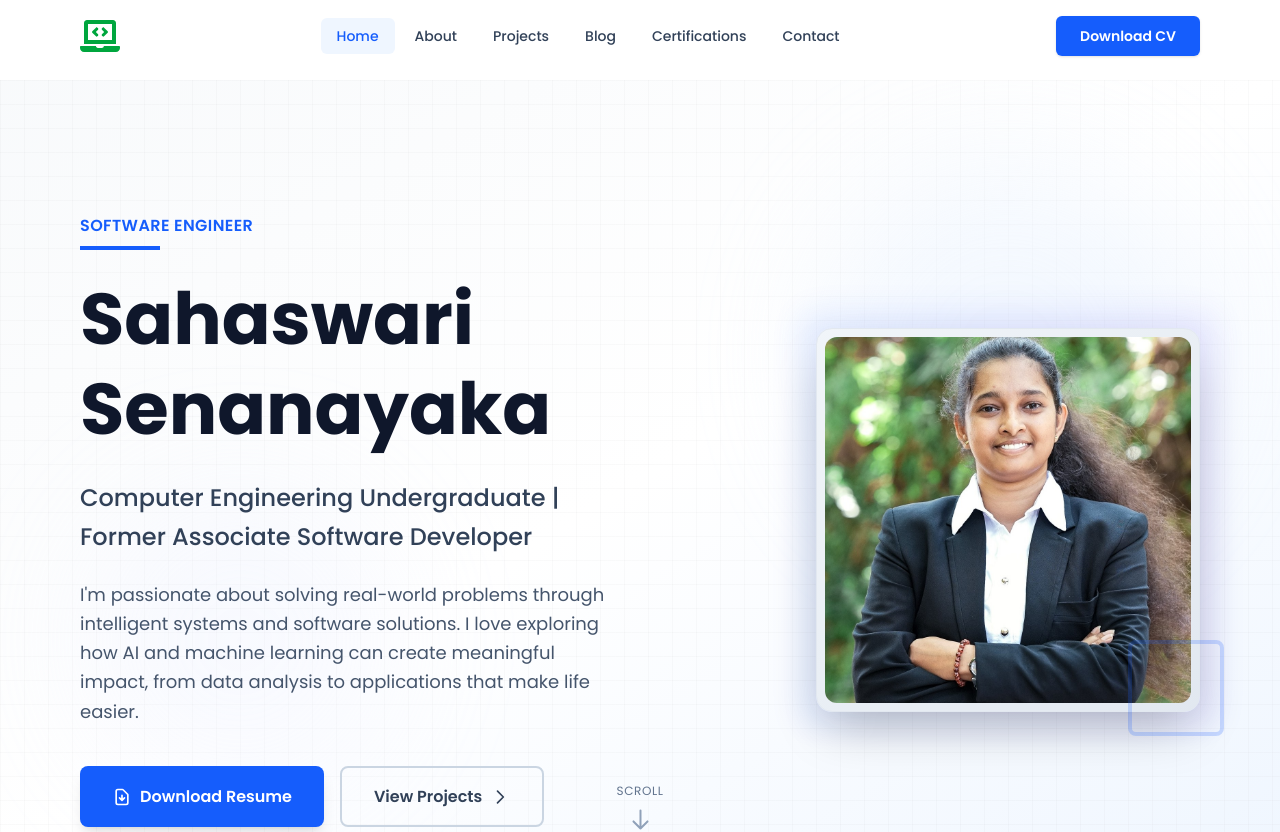
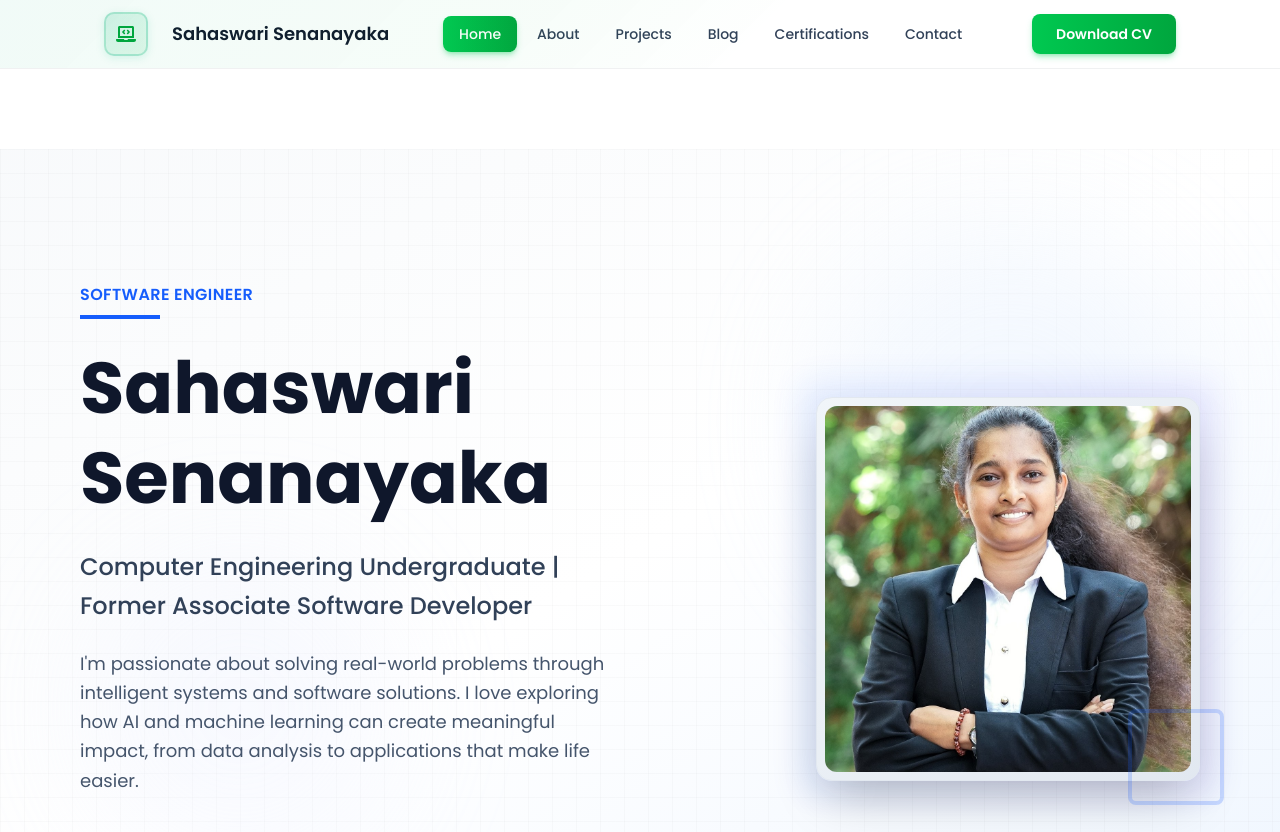
Before and after one commit to Sahaswari/my-portfolio-website, a React (Vite) app: page / in a window 1280 px wide. Shown: the top 832 px of the page. Built offline with nearby package versions, Linux system fonts and the light colour scheme.

Commit message:
Arrage the header

```diff
--- a/src/components/Header.tsx
+++ b/src/components/Header.tsx
@@ -36,22 +36,24 @@ export default function Header() {
 
   return (
     <header
-      className={`fixed top-0 left-0 right-0 z-50 transition-all duration-300 ${
-        isScrolled
-          ? "bg-white shadow-md py-3"
-          : "bg-white/95 backdrop-blur-sm py-4"
-      }`}
+      className={`site-header w-full backdrop-blur-sm ${isScrolled ? "scrolled" : ""}`}
+      role="banner"
     >
       <nav className="container mx-auto px-6 md:px-20">
-        <div className="flex items-center justify-between">
+        <div className="max-w-7xl mx-auto px-6 py-3 flex items-center justify-between">
           {/* Logo */}
           <Link
             to="/"
-            className="text-2xl font-bold text-slate-900 hover:text-blue-600 transition-colors duration-200"
+            className="flex items-center gap-3 text-lg font-semibold text-slate-900 hover:text-green-600 transition-colors duration-200 group"
             aria-label="Home"
           >
-              <FaLaptopCode className="text-green-600 w-10 h-10" aria-hidden="true" />
-            {/* <span className="text-blue-600">SS</span> */}
+            <div className="flex items-center" aria-hidden="true">
+              {/* Accent box with centered icon inside */}
+              <span className="site-logo-accent flex items-center justify-center">
+                <FaLaptopCode className="text-green-600 w-5 h-5 group-hover:scale-110 transition-transform duration-200" />
+              </span>
+            </div>
+            <span className="text-slate-900 group-hover:text-green-600 transition-colors duration-200">Sahaswari Senanayaka</span>
           </Link>
 
           {/* Desktop Navigation */}
@@ -60,10 +62,10 @@ export default function Header() {
               <li key={link.path}>
                 <Link
                   to={link.path}
-                  className={`px-4 py-2 text-sm font-medium rounded-md transition-all duration-200 ${
+                  className={`px-4 py-2 text-sm font-medium rounded-lg transition-all duration-200 ${
                     isActive(link.path)
-                      ? "text-blue-600 bg-blue-50"
-                      : "text-slate-700 hover:text-blue-600 hover:bg-slate-50"
+                      ? "text-white bg-gradient-to-r from-green-500 to-green-600 shadow-md shadow-green-500/30"
+                      : "text-slate-700 hover:text-green-600 hover:bg-green-50/80"
                   }`}
                 >
                   {link.name}
@@ -77,7 +79,7 @@ export default function Header() {
             <a
               href="/resume.pdf"
               download
-              className="px-6 py-2.5 bg-blue-600 text-white text-sm font-semibold rounded-md shadow-sm hover:bg-blue-700 hover:shadow-md transform hover:-translate-y-0.5 transition-all duration-200"
+              className="px-6 py-2.5 bg-gradient-to-r from-green-500 to-green-600 text-white text-sm font-semibold rounded-lg shadow-md shadow-green-500/30 hover:from-green-600 hover:to-green-700 hover:shadow-lg hover:shadow-green-600/40 transform hover:-translate-y-0.5 transition-all duration-200"
             >
               Download CV
             </a>
@@ -86,7 +88,7 @@ export default function Header() {
           {/* Mobile Menu Button */}
           <button
             onClick={() => setIsMobileMenuOpen(!isMobileMenuOpen)}
-            className="md:hidden text-2xl text-slate-700 hover:text-blue-600 transition-colors"
+            className="md:hidden text-2xl text-slate-700 hover:text-green-600 transition-colors"
             aria-label="Toggle menu"
           >
             {isMobileMenuOpen ? <FaTimes /> : <FaBars />}
@@ -95,7 +97,7 @@ export default function Header() {
 
         {/* Mobile Menu */}
         {isMobileMenuOpen && (
-          <div className="md:hidden absolute top-full left-0 right-0 bg-white shadow-2xl py-6 px-6 border-t border-blue-100 animate-slideIn">
+          <div className="md:hidden absolute top-full left-0 right-0 bg-white shadow-2xl py-6 px-6 border-t border-green-100 animate-slideIn">
             <ul className="space-y-4">
               {navLinks.map((link) => (
                 <li key={link.path}>
@@ -103,8 +105,8 @@ export default function Header() {
                     to={link.path}
                     className={`block text-base font-semibold transition-all duration-300 py-2 px-4 rounded-lg ${
                       isActive(link.path)
-                        ? "text-white bg-gradient-to-r from-blue-600 to-blue-700 shadow-md"
-                        : "text-gray-700 hover:text-blue-600 hover:bg-blue-50"
+                        ? "text-white bg-gradient-to-r from-green-500 to-green-600 shadow-md shadow-green-500/30"
+                        : "text-gray-700 hover:text-green-600 hover:bg-green-50"
                     }`}
                   >
                     {link.name}
@@ -115,7 +117,7 @@ export default function Header() {
                 <a
                   href="/resume.pdf"
                   download
-                  className="block px-6 py-3 bg-gradient-to-r from-blue-600 to-blue-700 text-white text-center text-sm font-semibold rounded-lg shadow-md hover:shadow-lg hover:from-blue-700 hover:to-blue-800 transform hover:scale-105 transition-all duration-300"
+                  className="block px-6 py-3 bg-gradient-to-r from-green-500 to-green-600 text-white text-center text-sm font-semibold rounded-lg shadow-md shadow-green-500/30 hover:shadow-lg hover:shadow-green-600/40 hover:from-green-600 hover:to-green-700 transform hover:scale-105 transition-all duration-300"
                 >
                   Download CV
                 </a>
--- a/src/styles/globals.css
+++ b/src/styles/globals.css
@@ -142,3 +142,58 @@
 .animate-border-glow {
   animation: borderGlow 2s ease-in-out infinite;
 }
+
+.site-header {
+  position: sticky;
+  top: 0;
+  z-index: 40;
+  backdrop-filter: blur(6px); /* glass effect */
+  -webkit-backdrop-filter: blur(6px);
+  background-color: rgba(255,255,255,0.60); /* slightly translucent */
+  border-bottom: 1px solid rgba(15,23,42,0.06);
+  transition: background-color 220ms ease, box-shadow 220ms ease, transform 220ms ease;
+  /* subtle patterned overlay */
+  overflow: hidden;
+}
+
+.site-header::before{
+  content: "";
+  position: absolute;
+  inset: 0;
+  pointer-events: none;
+  /* soft diagonal gradient overlay with green accent */
+  background-image: linear-gradient(135deg, rgba(16,185,129,0.06) 0%, rgba(34,197,94,0.04) 40%, transparent 60%);
+  mix-blend-mode: normal;
+}
+
+/* stronger style after scrolling */
+.site-header.scrolled {
+  background-color: rgba(255,255,255,0.95);
+  box-shadow: 0 6px 18px rgba(2,6,23,0.10), 0 0 30px rgba(16,185,129,0.08);
+  transform: translateY(-1px);
+  border-bottom: 1px solid rgba(16,185,129,0.15);
+}
+
+/* small accent behind logo with green gradient */
+.site-logo-accent {
+  display: inline-flex;
+  align-items: center;
+  justify-content: center;
+  width: 44px;
+  height: 44px;
+  border-radius: 10px;
+  background: linear-gradient(135deg, rgba(16,185,129,0.15), rgba(34,197,94,0.10));
+  border: 2px solid rgba(16,185,129,0.25);
+  -webkit-backdrop-filter: blur(2px);
+  backdrop-filter: blur(2px);
+  margin-right: 12px;
+  transition: all 0.3s ease;
+  box-shadow: 0 2px 8px rgba(16,185,129,0.15);
+}
+
+.site-logo-accent:hover {
+  background: linear-gradient(135deg, rgba(16,185,129,0.25), rgba(34,197,94,0.18));
+  border-color: rgba(16,185,129,0.4);
+  box-shadow: 0 4px 12px rgba(16,185,129,0.25);
+  transform: translateY(-1px);
+}
```
